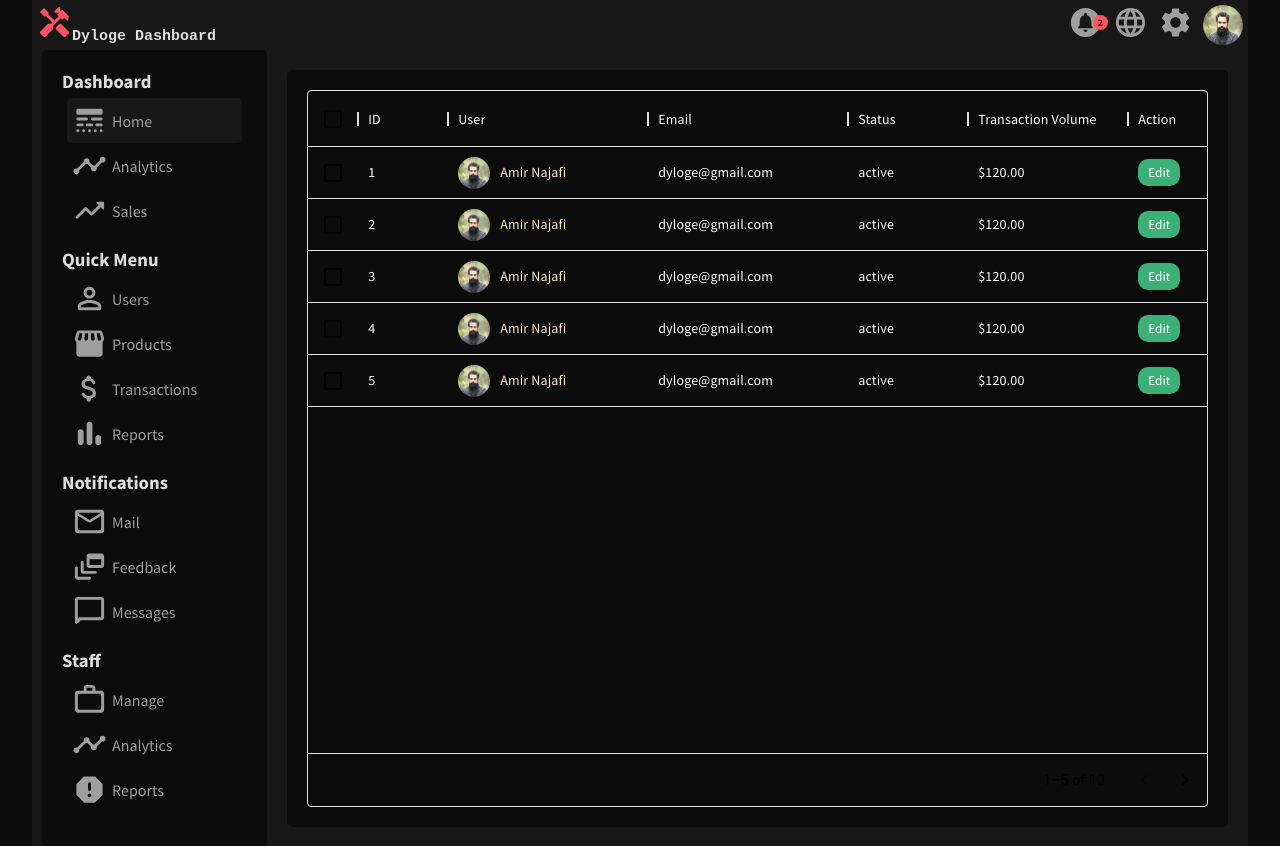
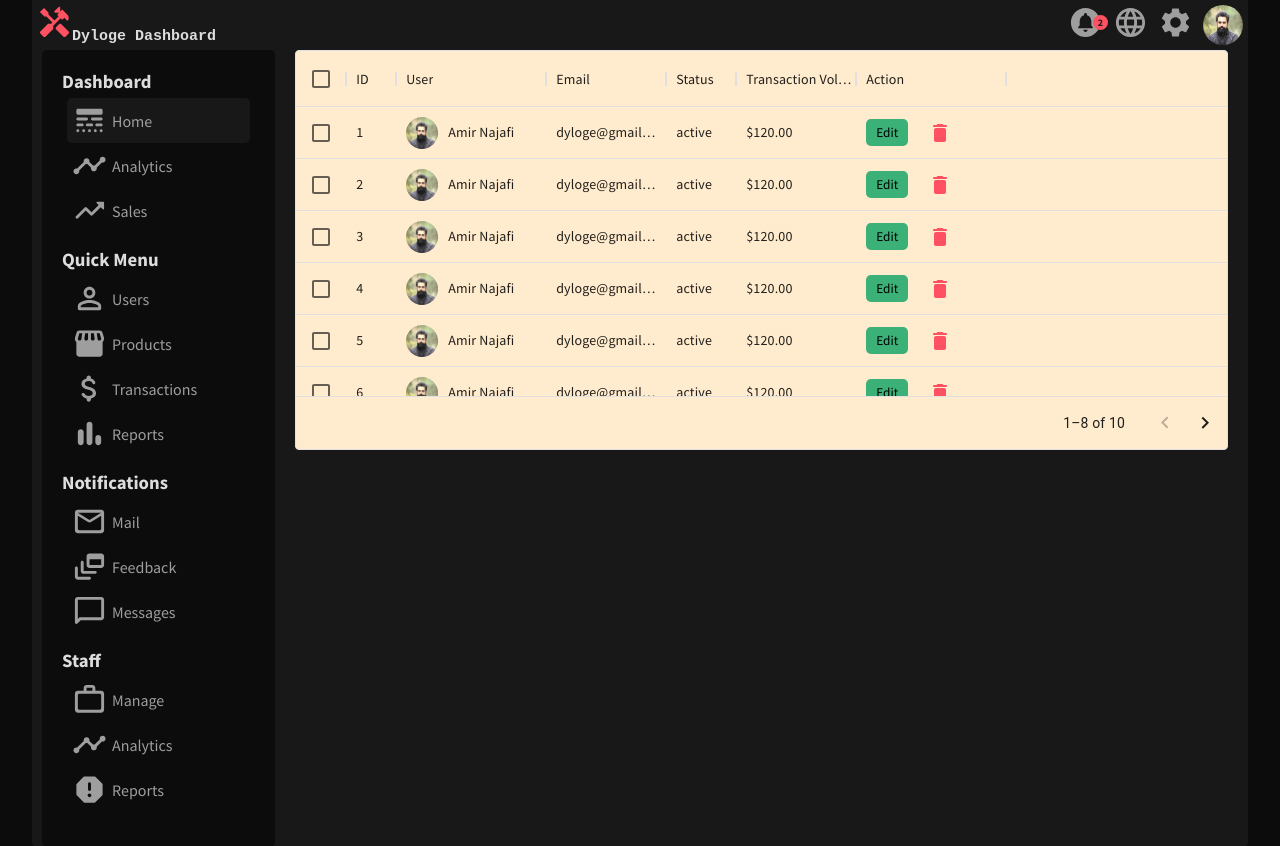
Before and after one commit to Dyloge/adminpanel, a React (Create React App) app: page /users in a window 1280 px wide. Built offline with nearby package versions, Linux system fonts and the light colour scheme.

Commit message:
6-Chart styled

```diff
--- a/src/components/pages/userList/UserList.jsx
+++ b/src/components/pages/userList/UserList.jsx
@@ -3,14 +3,21 @@ import DeleteRoundedIcon from '@mui/icons-material/DeleteRounded';
 import { DataGrid } from '@mui/x-data-grid';
 import { userRows } from '../../../dummyData';
 import { Link } from 'react-router-dom';
+import { useState } from 'react';
 
-const UserList = () => {
+export default function UserList() {
+  const [data, setData] = useState(userRows);
+
+  const handleDelete = (id) => {
+    setData(data.filter((item) => item.id !== id));
+  };
+
   const columns = [
-    { field: 'id', headerName: 'ID', width: 90 },
+    { field: 'id', headerName: 'ID', width: 40 },
     {
       field: 'user',
       headerName: 'User',
-      width: 200,
+      width: 150,
       renderCell: (params) => {
         return (
           <div className='userListUser'>
@@ -20,16 +27,16 @@ const UserList = () => {
         );
       },
     },
-    { field: 'email', headerName: 'Email', width: 200 },
+    { field: 'email', headerName: 'Email', width: 120 },
     {
       field: 'status',
       headerName: 'Status',
-      width: 120,
+      width: 70,
     },
     {
       field: 'transaction',
       headerName: 'Transaction Volume',
-      width: 160,
+      width: 120,
     },
     {
       field: 'action',
@@ -41,24 +48,25 @@ const UserList = () => {
             <Link to={'/user/' + params.row.id}>
               <button className='userListEdit'>Edit</button>
             </Link>
-            <DeleteRoundedIcon fontSize='large' className='userListDelete' />
+            <DeleteRoundedIcon
+              className='userListDelete'
+              onClick={() => handleDelete(params.row.id)}
+            />
           </>
         );
       },
     },
   ];
+
   return (
     <div className='userList'>
       <DataGrid
-        rows={userRows}
+        rows={data}
+        disableSelectionOnClick
         columns={columns}
-        pageSize={5}
-        rowsPerPageOptions={[5]}
+        pageSize={8}
         checkboxSelection
-        sx={{ color: 'white' }}
       />
     </div>
   );
-};
-
-export default UserList;
+}
--- a/src/components/pages/userList/userList.css
+++ b/src/components/pages/userList/userList.css
@@ -1,15 +1,15 @@
 .userList {
   flex: 4;
-  background-color: #0c0c0c;
+  background-color: blanchedalmond;
   border-radius: 5px;
-  margin: 20px;
-  padding: 20px;
+  margin: 0px 20px;
+  width: 100%;
+  height: 400px;
 }
 
 .userListUser {
   display: flex;
   align-items: center;
-  color: blanchedalmond;
 }
 
 .userListImg {
@@ -22,15 +22,14 @@
 
 .userListEdit {
   border: none;
-  border-radius: 10px;
+  border-radius: 5px;
   padding: 5px 10px;
   background-color: #3bb077;
-  color: white;
   cursor: pointer;
   margin-right: 20px;
 }
 
 .userListDelete {
-  color: red;
+  color: #fe5161;
   cursor: pointer;
 }
```
